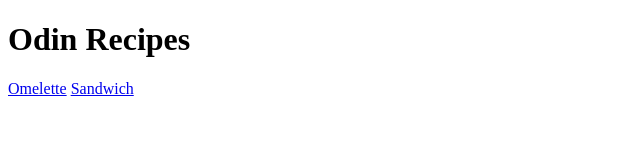
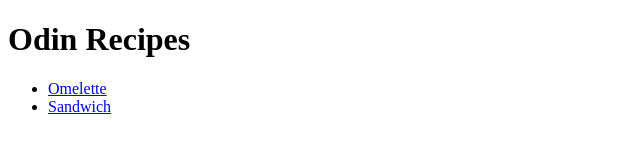
Before and after one commit to shauryapanchal/odin-recipes, a plain HTML site: page index.html in a window 1280 px wide. Shown: the whole page, without its empty margins (0-640 px from the left). Drawn offline with Linux system fonts and the light colour scheme.

Commit message:
Update index.html
To present the recipes as a an unordered list

```diff
--- a/index.html
+++ b/index.html
@@ -7,7 +7,9 @@
     </head>
     <body>
         <h1>Odin Recipes</h1>
-        <a href="./recipes/omelette.html" rel="noopener noreferrer">Omelette</a>
-        <a href="./recipes/sandwich.html" rel="noopener noreferrer">Sandwich</a>
+        <ul>
+            <li><a href="./recipes/omelette.html" rel="noopener noreferrer">Omelette</a></li>
+            <li><a href="./recipes/sandwich.html" rel="noopener noreferrer">Sandwich</a></li>
+        </ul>
     </body>
 </html>
```
